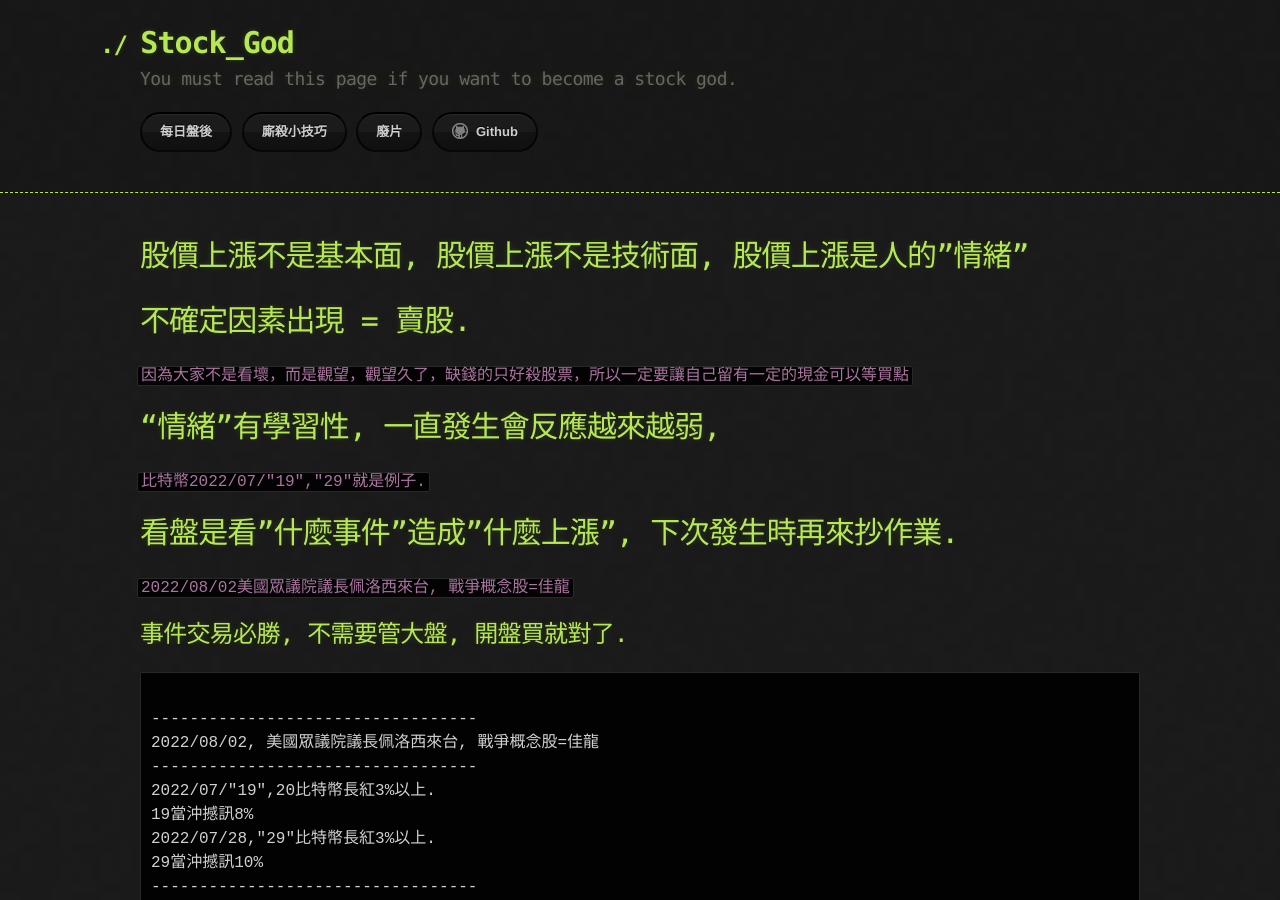
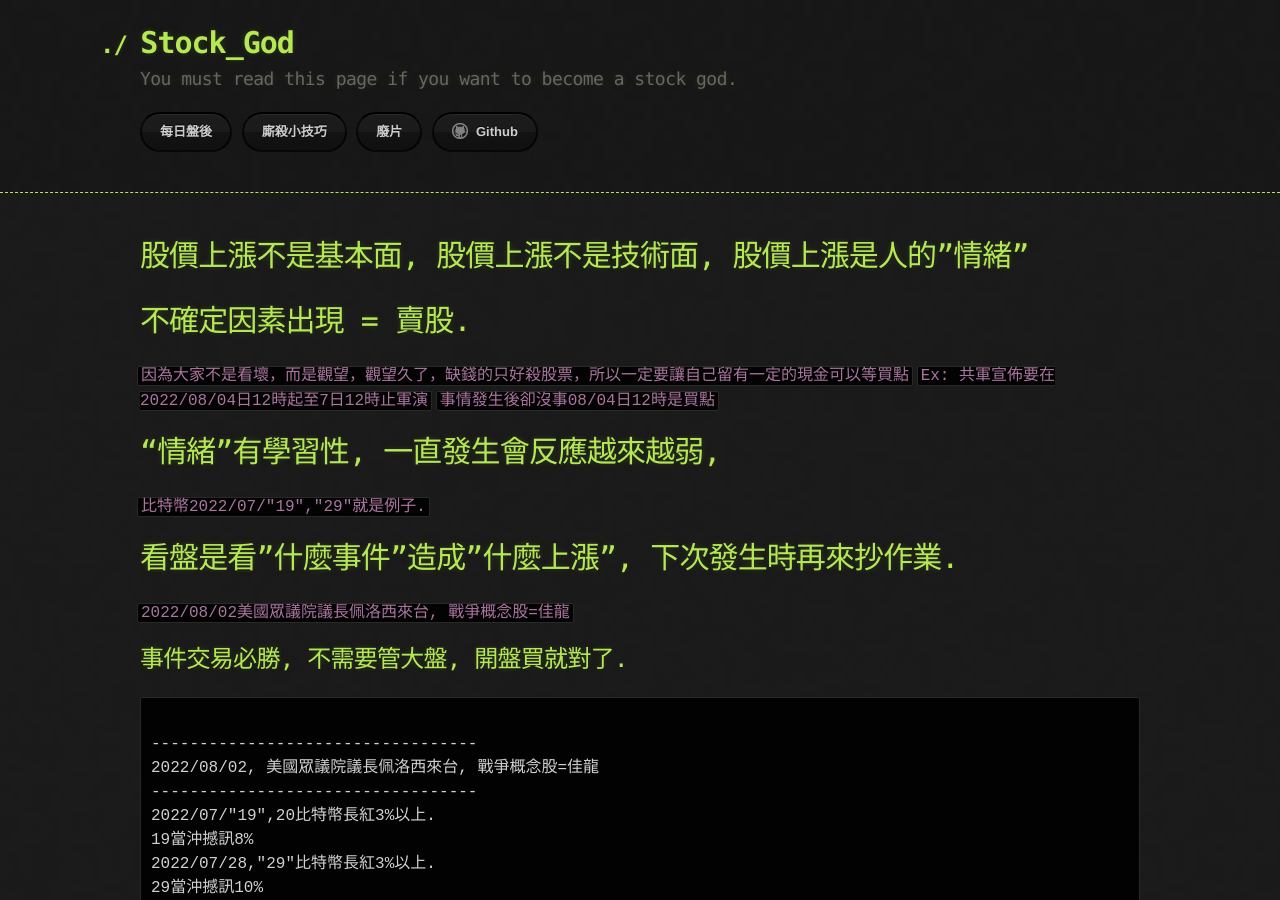
Before and after one commit to lepg5487/Stock_God, a Jekyll site: the page built from experience.md, in a window 1280 px wide and 900 px high. Built offline with Jekyll 4.4.1, drawn with Linux system fonts in a browser that asks for light colours; our own code applies the rules of GitHub Pages for plain Markdown files.

Commit message:
Update experience.md

```diff
--- a/experience.md
+++ b/experience.md
@@ -4,6 +4,8 @@ layout: testlayouts
 # 股價上漲不是基本面, 股價上漲不是技術面, 股價上漲是人的"情緒"
 # 不確定因素出現 = 賣股.
 `因為大家不是看壞，而是觀望，觀望久了，缺錢的只好殺股票，所以一定要讓自己留有一定的現金可以等買點`
+`Ex: 共軍宣佈要在2022/08/04日12時起至7日12時止軍演`
+`事情發生後卻沒事08/04日12時是買點`
 # "情緒"有學習性, 一直發生會反應越來越弱,
 `比特幣2022/07/"19","29"就是例子.`
 # 看盤是看"什麼事件"造成"什麼上漲", 下次發生時再來抄作業.
```
